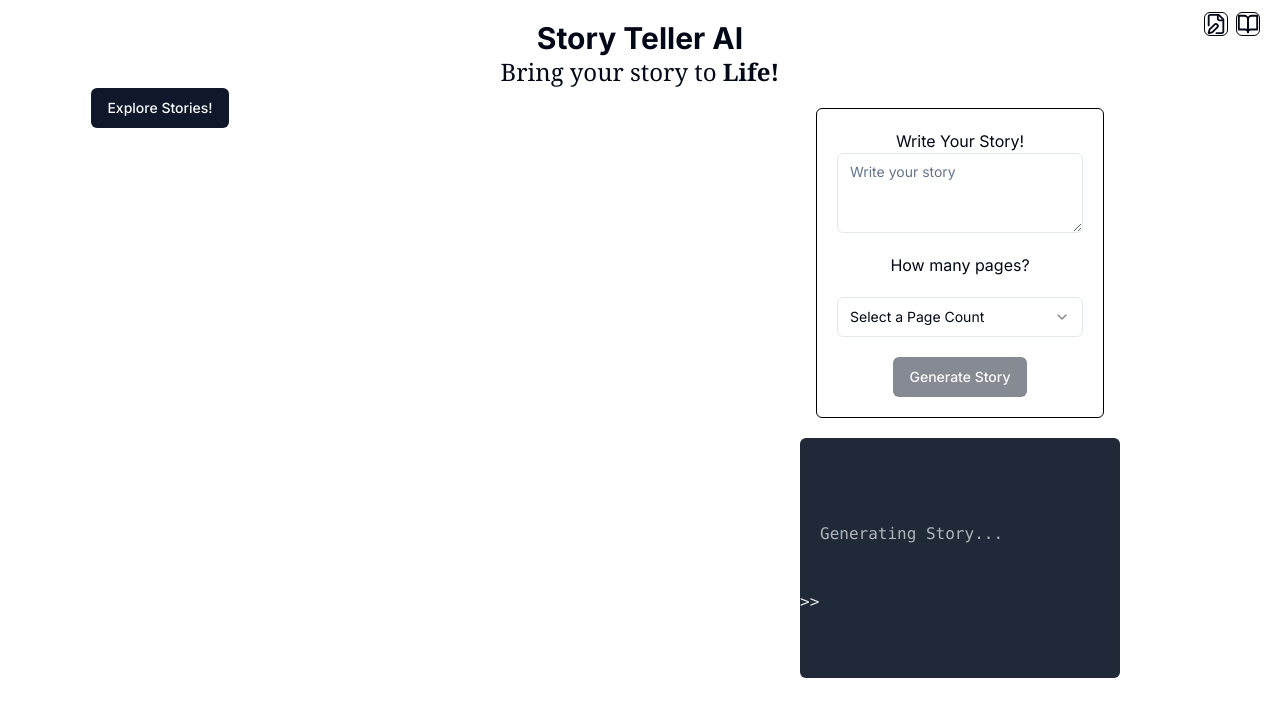
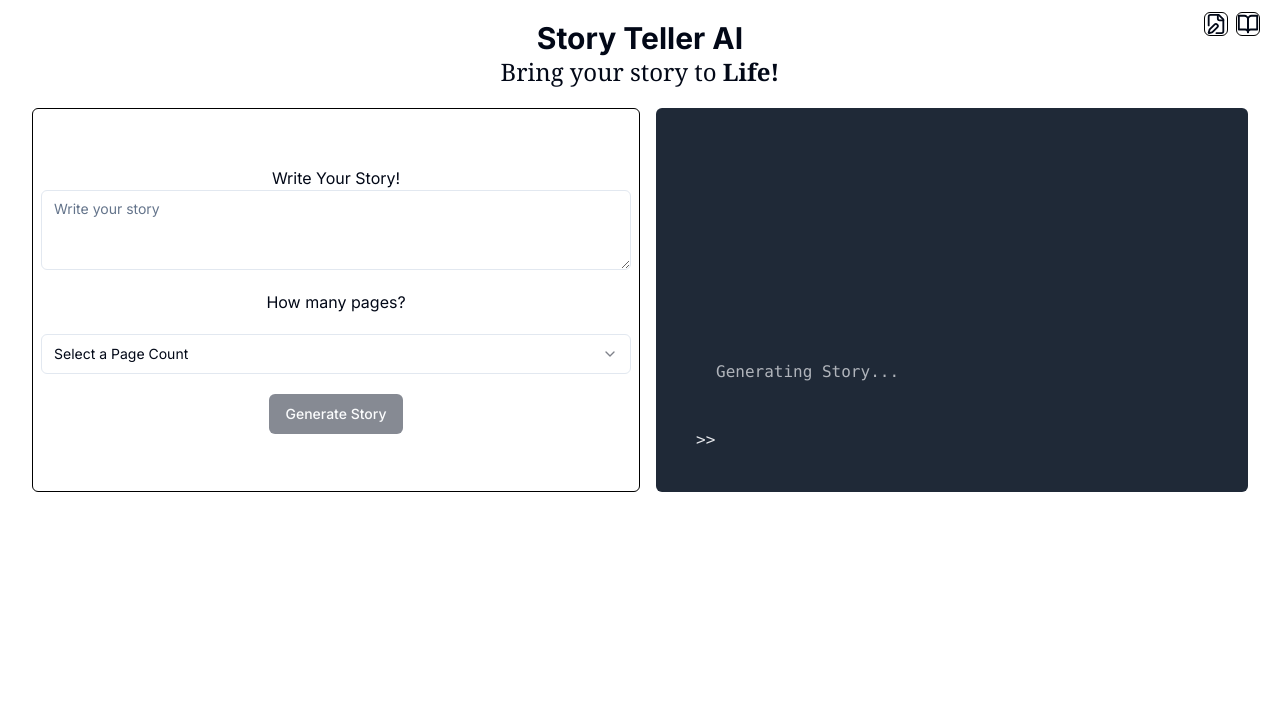
Before and after one commit to Prathyarthi/Storybook-AI, a Next.js app: page / in a window 1280 px wide. Shown: the top 716 px of the page. Built offline with nearby package versions, Linux system fonts and the light colour scheme.

Commit message:
Modified layout for story writer

```diff
--- a/app/page.tsx
+++ b/app/page.tsx
@@ -7,10 +7,7 @@ export default function Home() {
     <>
       <Header />
       <main className="flex-1 flex flex-col">
-        <section className="flex-1 grid grid-cols-1 lg:grid-cols-2">
-          <div>
-            <ExploreStories />
-          </div>
+        <section className="">
           <StoryWriter />
         </section>
       </main>
--- a/components/StoryWriter.tsx
+++ b/components/StoryWriter.tsx
@@ -28,8 +28,8 @@ function StoryWriter() {
     }
 
     return (
-        <div className="flex flex-col justify-center items-center container">
-            <section className="w-[50%] flex flex-col justify-center items-center border m-5 p-5 border-black rounded-md">
+        <div className="lg:flex lg:flex-row flex flex-col justify-center items-center container mt-5 lg:space-x-4">
+            <section className="lg:w-[50%] w-full h-96 flex flex-col justify-center items-center border p-2 border-black rounded-md">
                 <h1>Write Your Story!</h1>
                 <Textarea value={story} onChange={(e) => setStory(e.target.value)} placeholder="Write your story" />
                 <h2 className="m-5">How many pages?</h2>
@@ -50,8 +50,8 @@ function StoryWriter() {
                 <Button onClick={handleClick} disabled={!story || !pages || started} className="mt-5">Generate Story</Button>
             </section>
 
-            <section className="flex-1">
-                <div className="flex flex-col-reverse w-80 space-y-2 justify-center bg-gray-800 rounded-md text-gray-200 font-mono h-60 overflow-y-auto">
+            <section className="flex-1 w-full">
+                <div className="flex flex-col-reverse w-full space-y-2 bg-gray-800 rounded-md text-gray-200 font-mono p-10 h-96 overflow-y-auto">
                     <div>
                         {finished === null && (
                             <>
```
